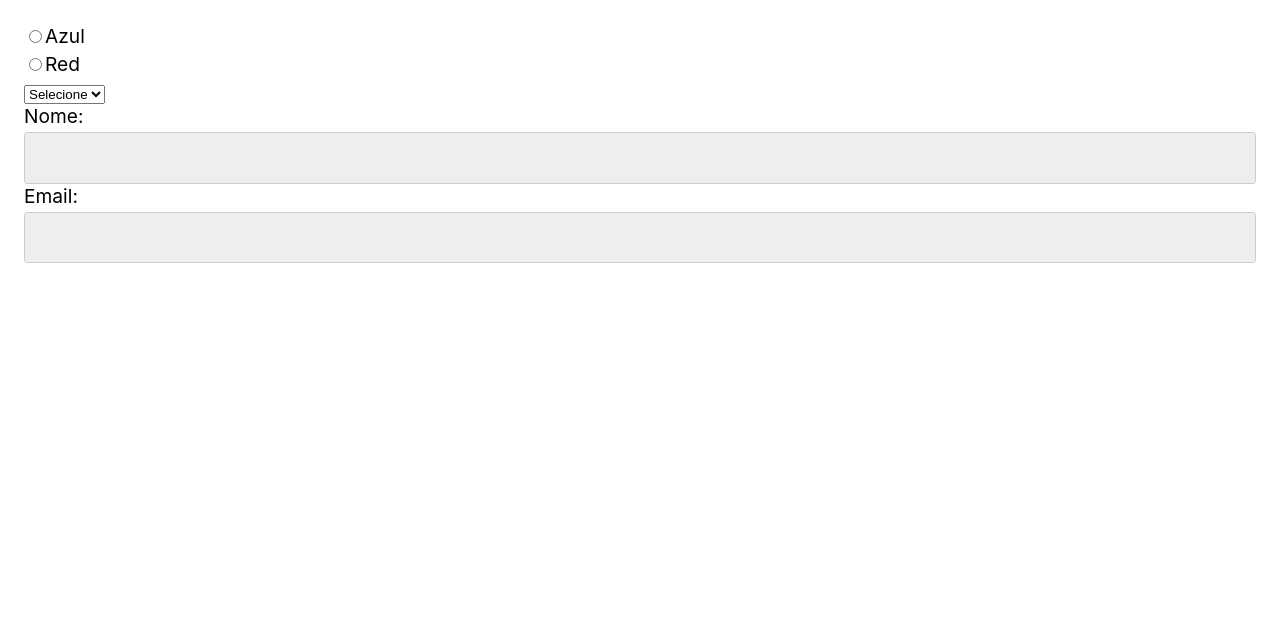
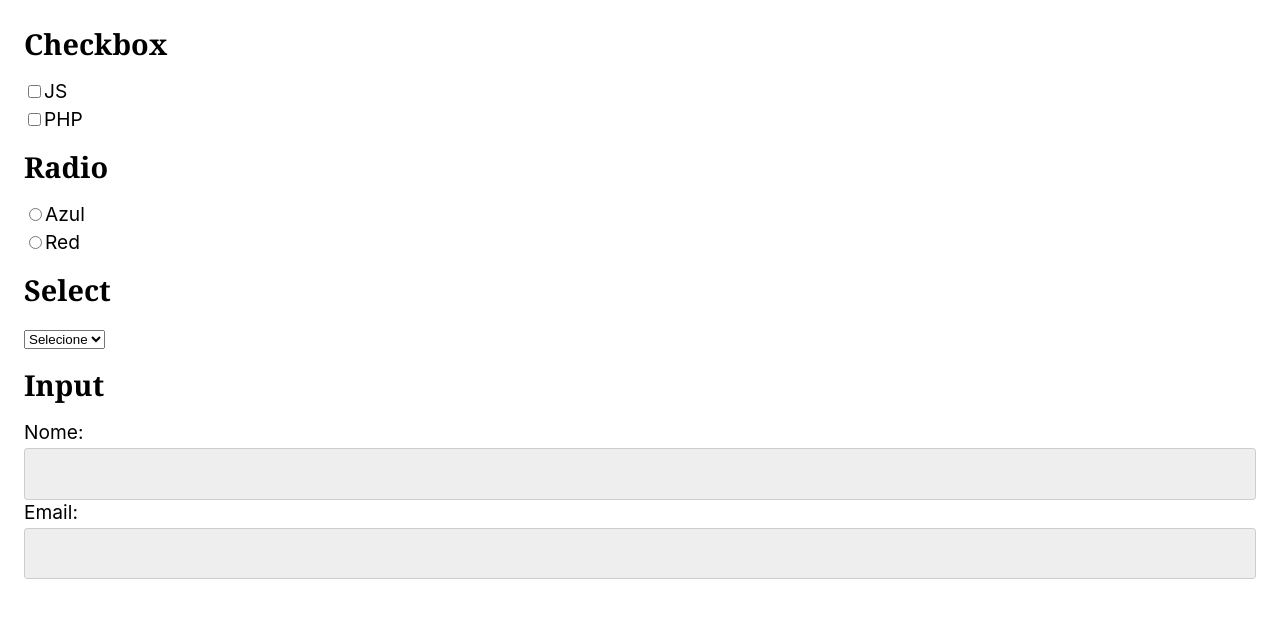
Before and after one commit to niltonxp/react-origamid, a React (Create React App) app: page / in a window 1280 px wide. Shown: the top 618 px of the page. Built offline with nearby package versions, Linux system fonts and the light colour scheme.

Commit message:
Componente Checkbox

```diff
--- a/src/App.js
+++ b/src/App.js
@@ -1,4 +1,5 @@
 import React, { useState } from "react";
+import Checkbox from "./Form/Checkbox";
 import Input from "./Form/Input";
 import Radio from "./Form/Radio";
 import Select from "./Form/Select";
@@ -8,15 +9,28 @@ const App = () => {
   const [email, setEmail] = useState("");
   const [product, setProduct] = useState("");
   const [cor, setCor] = useState("");
+  const [languages, setLanguages] = useState([]);
 
   return (
     <form>
+      <h2>Checkbox</h2>
+      <Checkbox
+        options={["JS", "PHP"]}
+        value={languages}
+        setValue={setLanguages}
+      />
+
+      <h2>Radio</h2>
       <Radio options={["Azul", "Red"]} value={cor} setValue={setCor} />
+
+      <h2>Select</h2>
       <Select
         options={["teste", "teste1"]}
         value={product}
         setValue={setProduct}
       />
+
+      <h2>Input</h2>
       <Input id="name" label="Nome" value={name} setValue={setName} />
       <Input
         id="email"
--- /dev/null
+++ b/src/Form/Checkbox.js
@@ -0,0 +1,32 @@
+import React from "react";
+
+function Checkbox(props) {
+  const { options = [], value, setValue, ...rest } = props;
+
+  function handleChange({ target }) {
+    if (target.checked) {
+      setValue([...value, target.value]);
+    } else {
+      setValue(value.filter((item) => item !== target.value));
+    }
+  }
+
+  return (
+    <>
+      {options.map((option, index) => (
+        <label key={`${option}-${index}`}>
+          <input
+            {...rest}
+            type="checkbox"
+            value={option}
+            checked={value.includes(option)}
+            onChange={handleChange}
+          />
+          {option}
+        </label>
+      ))}
+    </>
+  );
+}
+
+export default Checkbox;
```
